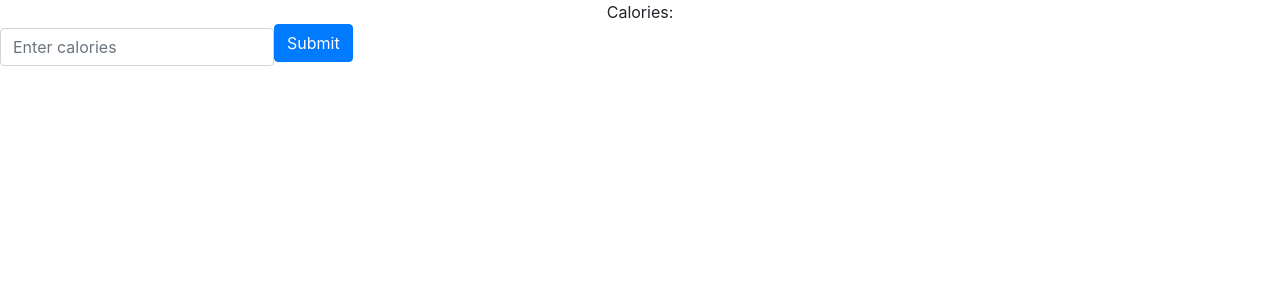
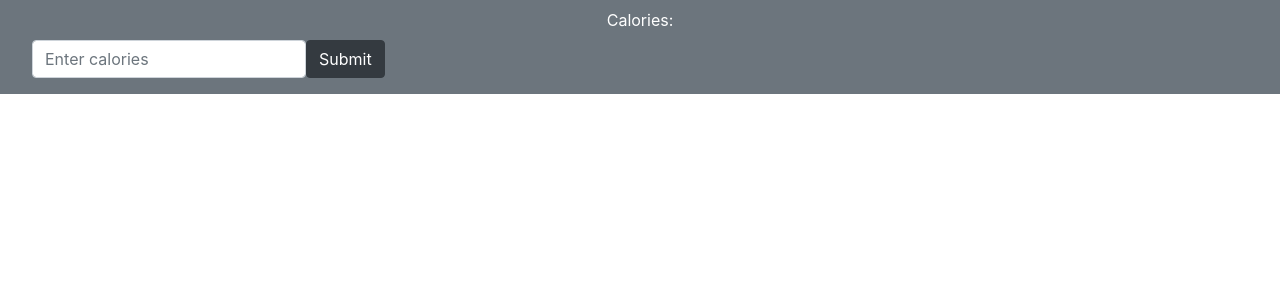
Before and after one commit to XaviSanta/Io-MobileAppDev, a React (Create React App) app in the folder mokoko/: page / in a window 1280 px wide. Shown: the top 300 px of the page. Built offline with nearby package versions, Linux system fonts and the light colour scheme.

Commit message:
Add background to see each component

```diff
--- a/mokoko/src/Calories.js
+++ b/mokoko/src/Calories.js
@@ -11,10 +11,9 @@ class Calories extends Component {
 
     return (
       <div className="App">
-
-        Calories: {localCalories}
+        <div class="d-block p-2 bg-secondary text-white">Calories: {localCalories}
         <form class="form-inline" onSubmit={submitHandler}>
-          <div class="form-group mb-2">
+          <div class="form-group ml-4 mb-2 mt-2">
             <label class="sr-only" for="caloriesInput"></label>
             <input
               type="number"
@@ -24,9 +23,11 @@ class Calories extends Component {
               ref={caloriesInput}
             >
             </input>
-            <button type="submit" class="btn btn-primary mb-2">Submit</button>
+            <button type="submit" class="btn btn-dark">Submit</button>
           </div>
+
         </form>
+        </div>
       </div>
     );
   }
```
